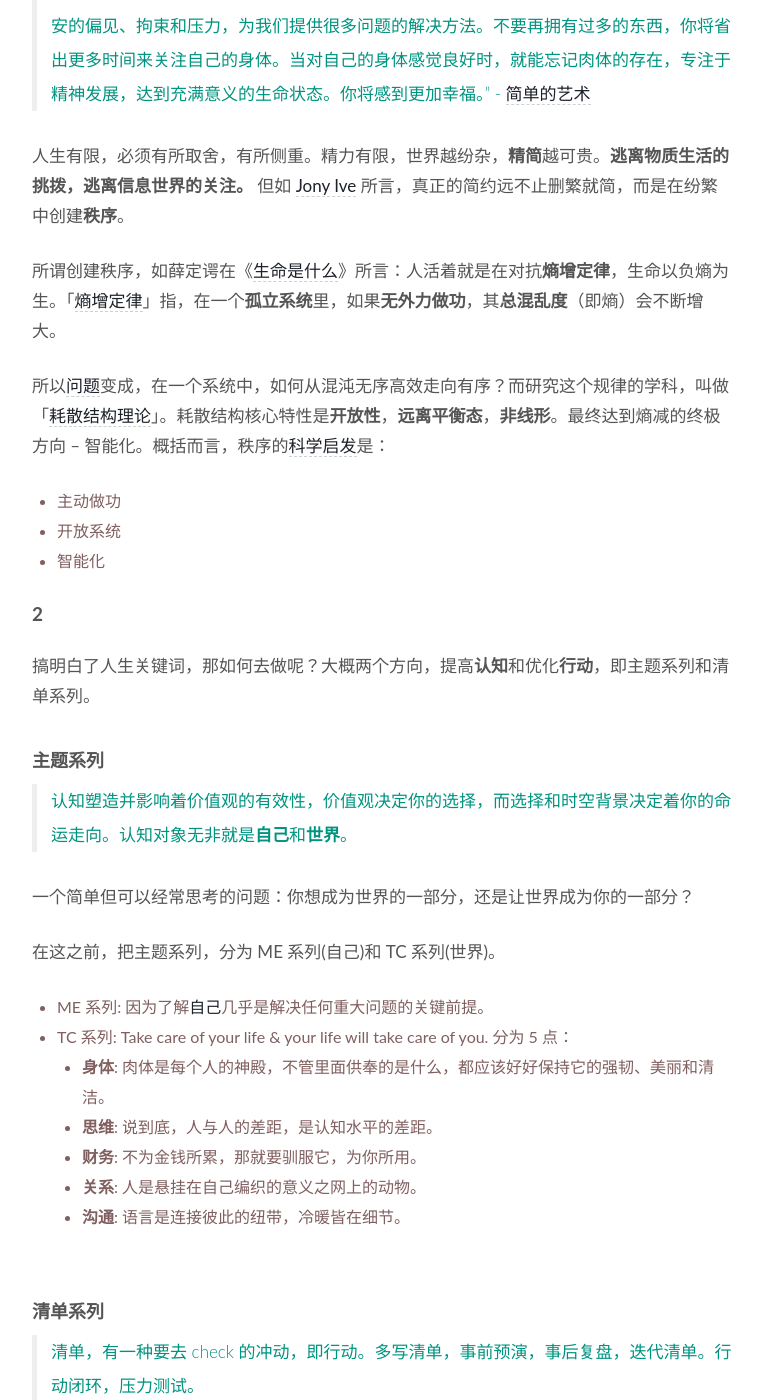
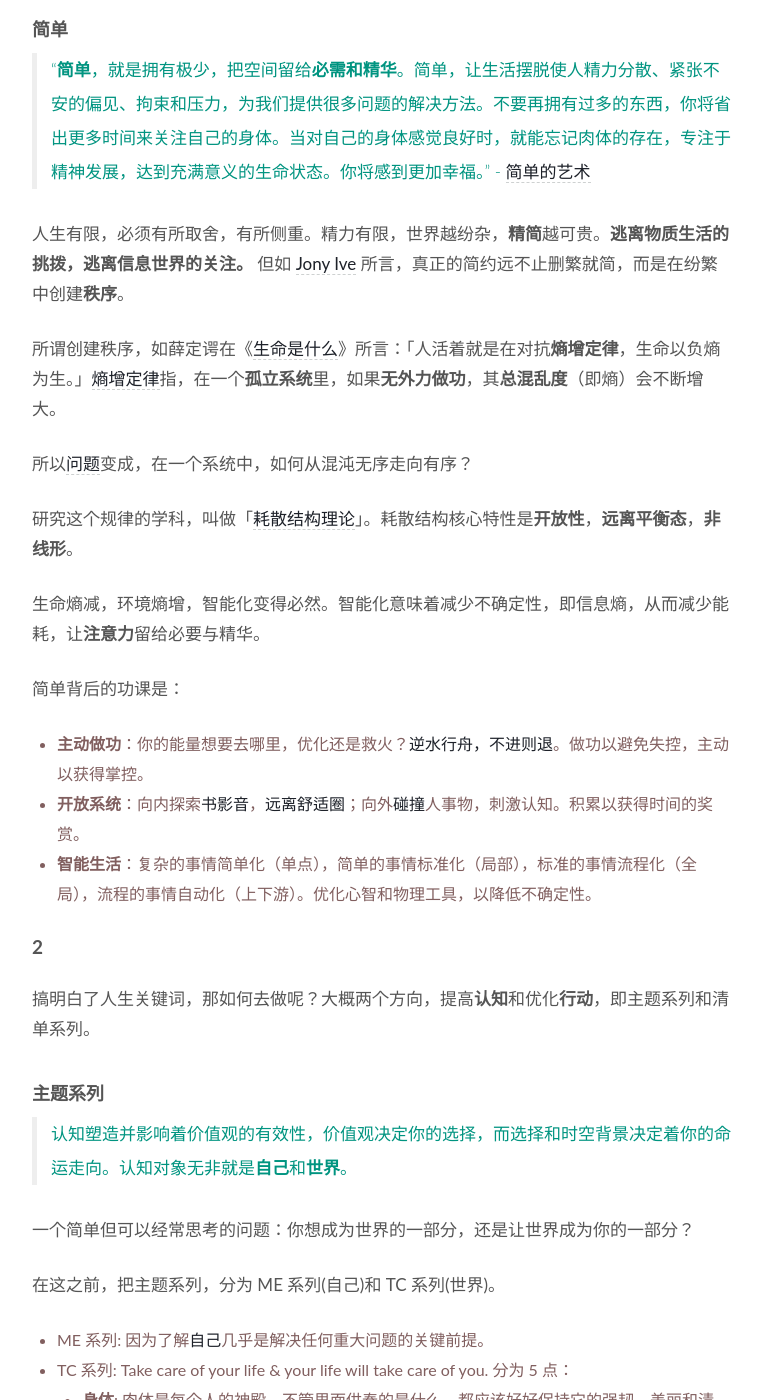
Before and after one commit to WillWang-X/willwang-x.github.io, a Jekyll site: the page built from _posts/blogs/2019-01-01-life-README.md, in a window 1280 px wide and 1400 px high, scrolled down 2868 px. Shown: the whole window, without its empty margins (258-1020 px from the left). Built offline with Jekyll 4.4.1, drawn with Linux system fonts in a browser that asks for light colours; some of the changed text lies outside the part shown.

Commit message:
Define simplicity and add quote

```diff
--- a/_posts/blogs/2019-01-01-life-README.md
+++ b/_posts/blogs/2019-01-01-life-README.md
@@ -19,6 +19,9 @@
 ![2015.11.03对自己人生的思考](https://i.imgur.com/AePcqo2.png)
 
 <center style="color: gray"> 一些想法@2015.11</center>
+
+> 独一无二的自己和不可重来的此生，假如不好好发挥作用的话，岂不是枉费了生而为人的意义了吗？ - [木村秋则](https://www.wikiwand.com/ja/%E6%9C%A8%E6%9D%91%E7%A7%8B%E5%89%87)
+
 
 ## 0
 
@@ -88,13 +91,19 @@
 
 人生有限，必须有所取舍，有所侧重。精力有限，世界越纷杂，**精简**越可贵。**逃离物质生活的挑拨，逃离信息世界的关注。** 但如 [Jony Ive](https://youtu.be/4xzLr7xSr-g?t=46) 所言，真正的简约远不止删繁就简，而是在纷繁中创建**秩序**。
 
-所谓创建秩序，如薛定谔在《[生命是什么](https://www.wikiwand.com/en/What_Is_Life%3F)》所言：人活着就是在对抗**熵增定律**，生命以负熵为生。「[熵增定律](https://www.wikiwand.com/en/Second_law_of_thermodynamics)」指，在一个**孤立系统**里，如果**无外力做功**，其**总混乱度**（即熵）会不断增大。
+所谓创建秩序，如薛定谔在《[生命是什么](https://www.wikiwand.com/en/What_Is_Life%3F)》所言：「人活着就是在对抗**熵增定律**，生命以负熵为生。」[熵增定律](https://www.wikiwand.com/en/Second_law_of_thermodynamics)指，在一个**孤立系统**里，如果**无外力做功**，其**总混乱度**（即熵）会不断增大。
 
-所以[问题](https://www.zhihu.com/question/27343287/answer/1184500866)变成，在一个系统中，如何从混沌无序高效走向有序？而研究这个规律的学科，叫做「[耗散结构理论](https://www.wikiwand.com/en/Dissipative_system)」。耗散结构核心特性是**开放性**，**远离平衡态**，**非线形**。最终达到熵减的终极方向 -- 智能化。概括而言，秩序的[科学启发](http://www.ceconline.com/strategy/ma/8800098561/01/)是：
+所以[问题](https://www.zhihu.com/question/27343287/answer/1184500866)变成，在一个系统中，如何从混沌无序走向有序？
 
-* 主动做功
-* 开放系统
-* 智能化
+研究这个规律的学科，叫做「[耗散结构理论](https://www.wikiwand.com/en/Dissipative_system)」。耗散结构核心特性是**开放性**，**远离平衡态**，**非线形**。
+
+生命熵减，环境熵增，智能化变得必然。智能化意味着减少不确定性，即信息熵，从而减少能耗，让**注意力**留给必要与精华。
+
+简单背后的功课是：
+
+* **主动做功**：你的能量想要去哪里，优化还是救火？[逆水行舟，不进则退](https://willwang.cc/2021/11/su-shi-and-env)。做功以避免失控，主动以获得掌控。
+* **开放系统**：向内探索[书影音](https://willwang.cc/2020/08/star-pocket)，[远离舒适圈](https://willwang.cc/2021/04/s-and-adventure)；向外[碰撞](https://willwang.cc/2020/12/3-fall-and-rise)人事物，刺激认知。积累以获得时间的奖赏。
+* **智能生活**：复杂的事情简单化（单点），简单的事情标准化（局部），标准的事情流程化（全局），流程的事情自动化（上下游）。优化心智和物理工具，以降低不确定性。
 
 
 ## 2
```
Also changed, not shown: 1 other file.
